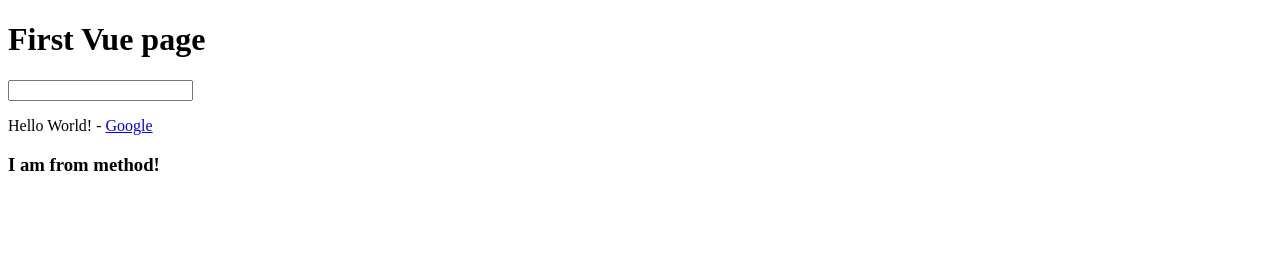
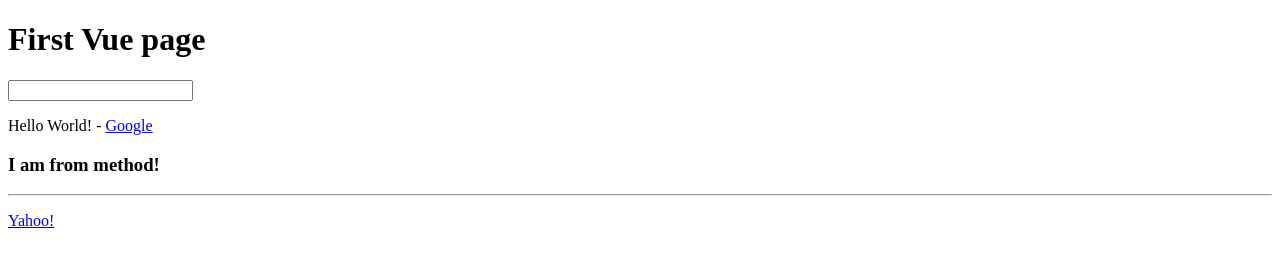
Before and after one commit to gpandeya/vue, a plain HTML site: page index.html in a window 1280 px wide. Drawn offline with Linux system fonts and the light colour scheme.

Commit message:
added v-html

```diff
--- a/index.html
+++ b/index.html
@@ -13,6 +13,8 @@
       {{title}} - <a v-bind:href="link">Google</a>
     </p>
   <h3> {{displayReturnString()}}</h3>
+  <hr>
+  <p v-html="htmlLink"></p>
 </div>
 
 <script>
@@ -20,7 +22,8 @@
         el:'#app',
         data: {
             title: 'Hello World!',
-            link: "http://google.com"
+            link: "http://google.com",
+            htmlLink: "<a href='http://yahoo.com'>Yahoo!</a>"
         },
         methods:{
             changeTitle: function(event){
```
